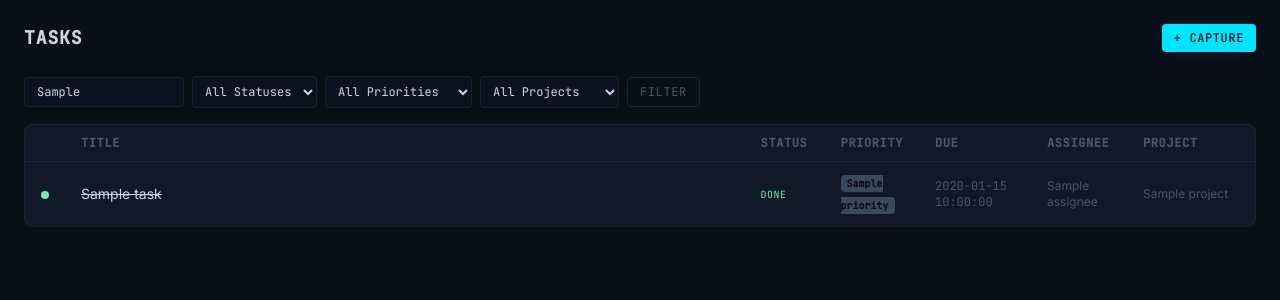
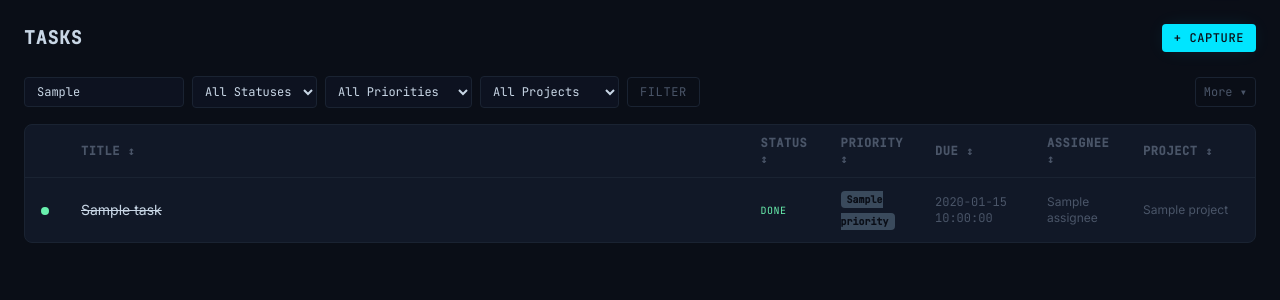
Before and after one commit to reddinger2001/TaskManager, a Flask app: template app/templates/tasks/list.html in a window 1280 px wide. Shown: the part 53-353 px from the top of the page. Run offline with Flask 3, Linux system fonts and the light colour scheme; the template is opened without the code that fills it: most values are stand-ins (such as "Sample title", 1, 10 or a date in 2020); parts of the project's set-up code (start-up, migrations or seed data) failed here and were passed over; some libraries are stand-ins or nearby versions.

Commit message:
feat: task list — server-side sorting, assignee/tag/date filters, clickable column headers (closes #8)

```diff
--- a/app/templates/tasks/list.html
+++ b/app/templates/tasks/list.html
@@ -1,8 +1,16 @@
 {% extends "base.html" %}
 {% block title %}Tasks — TaskManager{% endblock %}
 
+{% macro sort_arrow(field) -%}
+  {% if sort_field == field %}
+    {% if sort_order == 'asc' %} ▲{% else %} ▼{% endif %}
+  {% else %}
+    ↕
+  {% endif %}
+{%- endmacro %}
+
 {% block content %}
-<div x-data="{ showCapture: false }">
+<div x-data="{ showCapture: false, showFilters: false }">
 
 <!-- Header -->
 <div class="flex items-center justify-between mb-6">
@@ -91,7 +99,8 @@
 </div>
 
 <!-- Filters -->
-<div class="flex flex-wrap items-center gap-2 mb-4">
+<div class="mb-4">
+    <div class="flex items-center justify-between mb-2">
         <form method="get" action="/tasks" class="flex flex-wrap items-center gap-2">
             <input name="q" type="text" value="{{ current_q }}" placeholder="Search..."
                    class="px-3 py-1.5 text-xs mono bg-surface border border-border rounded text-text placeholder-muted focus:outline-none focus:border-accent/40 w-40">
@@ -122,6 +131,46 @@
                 Filter
             </button>
         </form>
+
+        <button @click="showFilters = !showFilters"
+                class="px-2 py-1.5 text-xs mono text-muted border border-border rounded hover:text-text transition-colors">
+            {% if showFilters %}Hide{% else %}More{% endif %} ▾
+        </button>
+    </div>
+
+    <!-- Extended filters -->
+    <form method="get" action="/tasks" x-show="showFilters" x-cloak class="flex flex-wrap items-center gap-2 pt-2 border-t border-border">
+        <input type="hidden" name="q" value="{{ current_q }}">
+        <input type="hidden" name="status" value="{{ current_status }}">
+        <input type="hidden" name="priority" value="{{ current_priority }}">
+        <input type="hidden" name="project_id" value="{{ current_project_id }}">
+
+        <select name="assignee" class="px-2 py-1.5 text-xs mono bg-surface border border-border rounded text-text focus:outline-none focus:border-accent/40">
+            <option value="">All Assignees</option>
+            {% for a in assignees %}
+            <option value="{{ a }}" {% if current_assignee == a %}selected{% endif %}>{{ a }}</option>
+            {% endfor %}
+        </select>
+
+        {% if all_tags %}
+        <select name="tag" class="px-2 py-1.5 text-xs mono bg-surface border border-border rounded text-text focus:outline-none focus:border-accent/40">
+            <option value="">All Tags</option>
+            {% for t in all_tags %}
+            <option value="{{ t }}" {% if current_tag == t %}selected{% endif %}>{{ t }}</option>
+            {% endfor %}
+        </select>
+        {% endif %}
+
+        <input type="date" name="date_from" value="{{ current_date_from }}"
+               class="px-2 py-1.5 text-xs mono bg-surface border border-border rounded text-text focus:outline-none focus:border-accent/40">
+        <input type="date" name="date_to" value="{{ current_date_to }}"
+               class="px-2 py-1.5 text-xs mono bg-surface border border-border rounded text-text focus:outline-none focus:border-accent/40">
+
+        <button type="submit"
+                class="px-3 py-1.5 text-xs mono uppercase tracking-wider text-muted border border-border rounded hover:text-text transition-colors">
+            Apply
+        </button>
+    </form>
 </div>
 
 <!-- Task Table -->
@@ -131,12 +180,42 @@
         <thead>
             <tr class="border-b border-border text-xs mono uppercase tracking-wider text-muted">
                 <th class="text-left px-4 py-2.5 w-8"></th>
-                <th class="text-left px-4 py-2.5">Title</th>
-                <th class="text-left px-4 py-2.5 w-20">Status</th>
-                <th class="text-left px-4 py-2.5 w-16">Priority</th>
-                <th class="text-left px-4 py-2.5 w-28">Due</th>
-                <th class="text-left px-4 py-2.5 w-24">Assignee</th>
-                <th class="text-left px-4 py-2.5 w-32">Project</th>
+                <th class="text-left px-4 py-2.5">
+                    <a href="?sort=title&order={% if sort_field == 'title' and sort_order == 'asc' %}desc{% else %}asc{% endif %}&q={{ current_q }}&status={{ current_status }}&priority={{ current_priority }}&project_id={{ current_project_id }}&assignee={{ current_assignee }}&tag={{ current_tag }}&date_from={{ current_date_from }}&date_to={{ current_date_to }}"
+                       class="hover:text-text transition-colors">
+                        Title {{ sort_arrow('title') }}
+                    </a>
+                </th>
+                <th class="text-left px-4 py-2.5 w-20">
+                    <a href="?sort=status&order={% if sort_field == 'status' and sort_order == 'asc' %}desc{% else %}asc{% endif %}&q={{ current_q }}&status={{ current_status }}&priority={{ current_priority }}&project_id={{ current_project_id }}&assignee={{ current_assignee }}&tag={{ current_tag }}&date_from={{ current_date_from }}&date_to={{ current_date_to }}"
+                       class="hover:text-text transition-colors">
+                        Status {{ sort_arrow('status') }}
+                    </a>
+                </th>
+                <th class="text-left px-4 py-2.5 w-16">
+                    <a href="?sort=priority&order={% if sort_field == 'priority' and sort_order == 'asc' %}desc{% else %}asc{% endif %}&q={{ current_q }}&status={{ current_status }}&priority={{ current_priority }}&project_id={{ current_project_id }}&assignee={{ current_assignee }}&tag={{ current_tag }}&date_from={{ current_date_from }}&date_to={{ current_date_to }}"
+                       class="hover:text-text transition-colors">
+                        Priority {{ sort_arrow('priority') }}
+                    </a>
+                </th>
+                <th class="text-left px-4 py-2.5 w-28">
+                    <a href="?sort=due_date&order={% if sort_field == 'due_date' and sort_order == 'asc' %}desc{% else %}asc{% endif %}&q={{ current_q }}&status={{ current_status }}&priority={{ current_priority }}&project_id={{ current_project_id }}&assignee={{ current_assignee }}&tag={{ current_tag }}&date_from={{ current_date_from }}&date_to={{ current_date_to }}"
+                       class="hover:text-text transition-colors">
+                        Due {{ sort_arrow('due_date') }}
+                    </a>
+                </th>
+                <th class="text-left px-4 py-2.5 w-24">
+                    <a href="?sort=assignee&order={% if sort_field == 'assignee' and sort_order == 'asc' %}desc{% else %}asc{% endif %}&q={{ current_q }}&status={{ current_status }}&priority={{ current_priority }}&project_id={{ current_project_id }}&assignee={{ current_assignee }}&tag={{ current_tag }}&date_from={{ current_date_from }}&date_to={{ current_date_to }}"
+                       class="hover:text-text transition-colors">
+                        Assignee {{ sort_arrow('assignee') }}
+                    </a>
+                </th>
+                <th class="text-left px-4 py-2.5 w-32">
+                    <a href="?sort=project&order={% if sort_field == 'project' and sort_order == 'asc' %}desc{% else %}asc{% endif %}&q={{ current_q }}&status={{ current_status }}&priority={{ current_priority }}&project_id={{ current_project_id }}&assignee={{ current_assignee }}&tag={{ current_tag }}&date_from={{ current_date_from }}&date_to={{ current_date_to }}"
+                       class="hover:text-text transition-colors">
+                        Project {{ sort_arrow('project') }}
+                    </a>
+                </th>
             </tr>
         </thead>
         <tbody>
```
Also changed, not shown: app/views/tasks/__init__.py (+71 -5 lines). Lines whose indentation alone changed are shown as unchanged.
